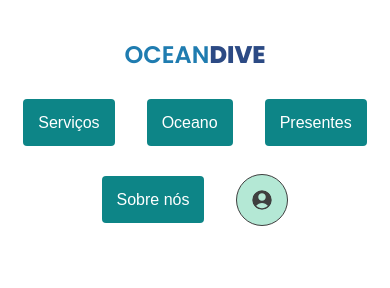
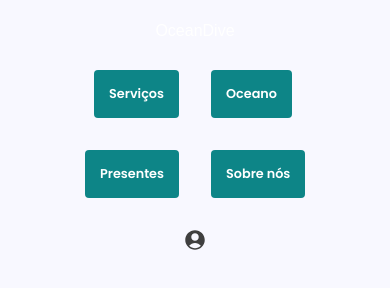
Before and after one commit to CharlesJKK/OceanDive, a plain HTML site: page index.html in a window 390 px wide. Drawn offline with Linux system fonts and the light colour scheme; a web font is replaced by a local one.

Commit message:
style: deixando o header mais responsivo e adicionando um componente e reset de css

```diff
--- a/css/global/global.css
+++ b/css/global/global.css
@@ -7,6 +7,7 @@
 
 body{
     color: #fff;
+    background: #F8F8FF;
 }
 
 img{
@@ -27,3 +28,22 @@ a{
     text-decoration: none;
     color: inherit;
 }
+
+button{
+    background: none;
+    border: none;
+}
+
+input[type=number]::-webkit-inner-spin-button{
+    -webkit-appearance: none;
+
+}
+input[type=number]{
+   -moz-appearance: textfield;
+   appearance: textfield;
+
+}
+
+input{
+    border: none;
+}
--- a/css/main/header.css
+++ b/css/main/header.css
@@ -3,45 +3,31 @@
     flex-wrap: wrap;
     justify-content: space-between;
     align-items: center;
-    padding-top: 26px;
-    padding-bottom: 26px;
-}
-
-.header > a{
-    color: #1F7CB0;
-    font-size: 1.5rem;
-    line-height: 2.4;
-    font-family: 'Poppins', serif;
-    font-weight: 600;
-    text-transform: uppercase;
-}
-
-.header a span{
-    color: #2C4A84;
-    font-weight: 800;
-    font-family: 'Poppins', serif;
+    padding-top: 22px;
+    padding-bottom: 30px;
 }
 
 .header-menu{
     display: flex;
     flex-wrap: wrap;
     align-items: center;
-    font-family: 'Poppins', serif;
-    font-weight: 400;
     color: #000;
-    line-height: 2.4;
     gap: 32px;
 }
 
-.header-menu li a img{
-    padding: 15px;
-    border-radius: 50%;
-    background-color: #B4E8D5;
-    border: 1px solid #3F3F3F;
+.header-menu li{
+    width: max-content;
+    font-weight: 600;
 }
 
-.header-menu li a img:hover{
-    background-color: #8bc5e7;
+.header-menu li a{
+    font-family: 'Poppins', serif;
+    font-weight: inherit;
+
+}
+
+.header-menu li:last-child{
+    font-weight: 800;
 }
 
 .buttonheader{
@@ -68,7 +54,11 @@
         display: grid;
         grid-template-columns: 1fr;
         text-align: center;
-        gap: 20px;
+        gap: 30px;
+    }
+
+    .header > a{
+        margin: 0 auto;
     }
 
     .header-menu{
@@ -76,9 +66,32 @@
     }
 
     .buttonheader{
+        display: inline-block;
+        font-size: 0.8rem;
         padding: 15px;
         border-radius: 4px;
         color: #fff;
         background-color: #0D8587;
     }
+
+    .buttonheader::after{
+        display: none;
+    }
 }
+
+@media (max-width: 400px){
+    .header-menu{
+        display: grid;
+        grid-template-columns: 1fr 1fr;
+    }
+
+    .header-menu li:nth-child(1),
+    .header-menu li:nth-child(3){
+        justify-self: flex-end;
+    }
+
+    .header-menu li:last-child{
+        grid-column: 1/-1;
+        justify-self: center;
+    }
+}
--- a/css/utils/components.css
+++ b/css/utils/components.css
@@ -5,3 +5,7 @@
     margin-left: auto;
     margin-right: auto;
 }
+
+.color-blue{
+    color: #63C0F5;
+}
```
